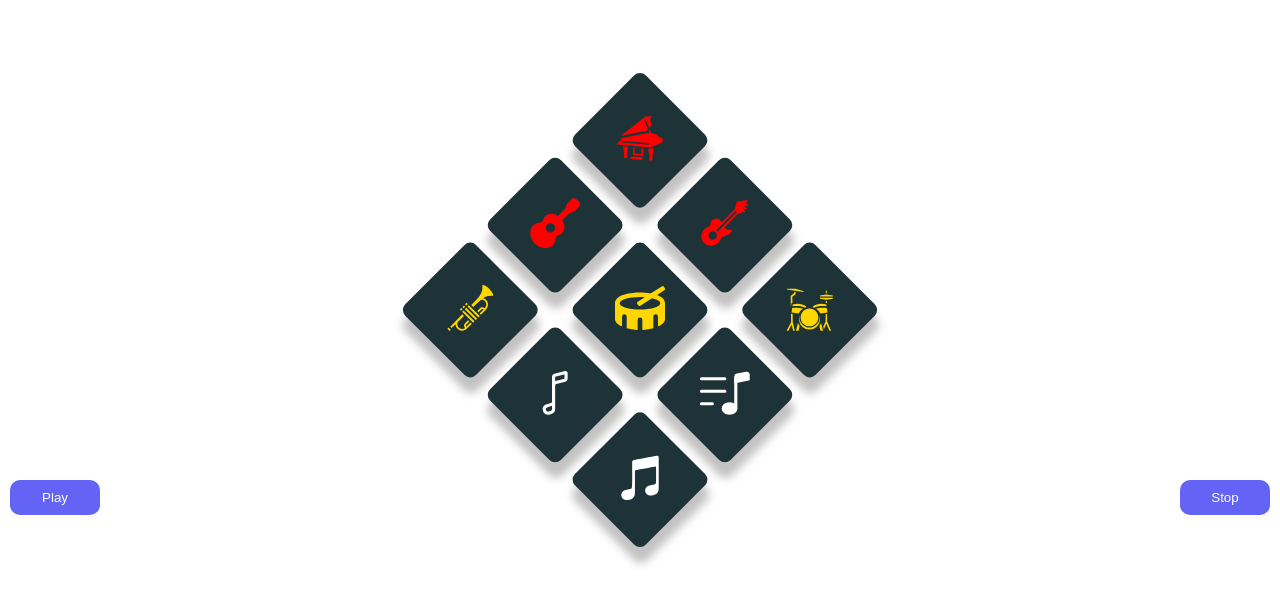
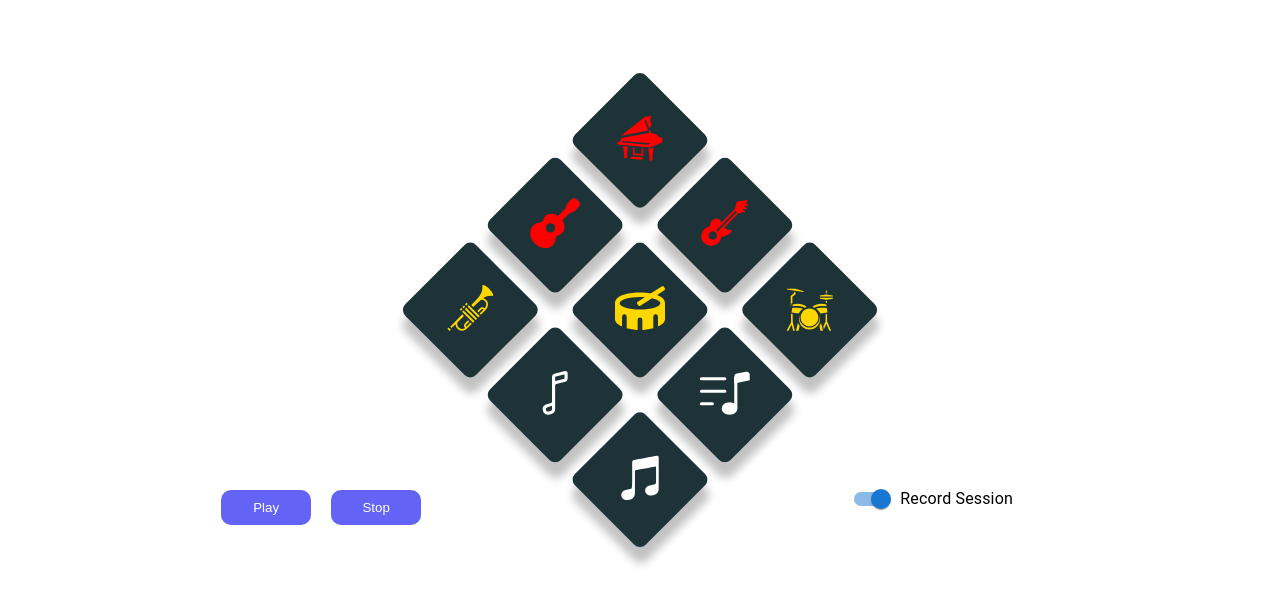
Before and after one commit to eitangrunseid/looper, a React (Create React App) app: page / in a window 1280 px wide. Shown: the top 604 px of the page. Built offline with nearby package versions, Linux system fonts and the light colour scheme.

Commit message:
added recording logic

```diff
--- a/package.json
+++ b/package.json
@@ -3,6 +3,9 @@
 	"version": "0.1.0",
 	"private": true,
 	"dependencies": {
+		"@emotion/react": "^11.7.0",
+		"@emotion/styled": "^11.6.0",
+		"@mui/material": "^5.2.1",
 		"@testing-library/jest-dom": "^5.11.4",
 		"@testing-library/react": "^11.1.0",
 		"@testing-library/user-event": "^12.1.10",
--- a/src/App.css
+++ b/src/App.css
@@ -1,6 +1,12 @@
 .container {
 	display: flex;
 	justify-content: center;
+}
+
+.container-wrapper {
+	/* display: flex; */
+	justify-content: center;
+	width: 500px;
 }
 
 .square-wrapper {
@@ -32,21 +38,30 @@
 
 .buttons-wrapper {
 	display: flex;
-	justify-content: space-between;
+	justify-content: space-around;
+}
+
+.record-wrapper {
+	margin-right: 40px;
 }
 
 .button {
-	margin: 0 10px;
 	width: 90px;
 	background-color: rgb(99, 99, 245);
 	color: white;
 	border-radius: 10px;
 	padding: 10px;
 	border: none;
+	margin: 10px;
 }
 
 .on {
 	background-color: rgb(126, 176, 250);
+}
+
+.buttons-container {
+	display: flex;
+	justify-content: space-around;
 }
 
 @media only screen and (max-width: 500px) {
--- a/src/App.js
+++ b/src/App.js
@@ -5,14 +5,28 @@ import ActionButton from "./components/ActionButton";
 import AppContext from "./context/AppContext";
 import { loops as audioData } from "./data/audioData";
 
+import RecordButton from "./components/RecordButton";
+import PlayRecord from "./components/PlayRecord";
+
 function App() {
 	const [loops, setLoops] = useState(audioData);
 	const [color, setColor] = useState("");
+	const [recordSession, setRecordSession] = useState([]);
+	const [isRecording, setIsRecording] = useState(true);
 
 	return (
-		<div>
+		<>
 			<AppContext.Provider
-				value={{ loops: loops, setLoops: setLoops, color: color, setColor }}
+				value={{
+					loops: loops,
+					setLoops: setLoops,
+					color: color,
+					setColor,
+					recordSession: recordSession,
+					setRecordSession: setRecordSession,
+					isRecording: isRecording,
+					setIsRecording: setIsRecording
+				}}
 			>
 				<div className="container">
 					<div className="square-wrapper">
@@ -27,12 +41,18 @@ function App() {
 						<Square iconName={"Tunes"} />
 					</div>
 				</div>
-				<div className="buttons-wrapper">
-					<ActionButton action="Play" />
-					<ActionButton action="Stop" />
+				<div className="buttons-container">
+					<div className="buttons-wrapper">
+						<ActionButton action="Play" />
+						<ActionButton action="Stop" />
+					</div>
+					<div className="record-wrapper">
+						<RecordButton />
+						<PlayRecord />
+					</div>
 				</div>
 			</AppContext.Provider>
-		</div>
+		</>
 	);
 }
 
--- a/src/components/ActionButton.js
+++ b/src/components/ActionButton.js
@@ -5,18 +5,21 @@ function ActionButton({ action }) {
 	const context = useContext(AppContext);
 
 	const handleClick = () => {
-		console.log(context.loops);
-		context.loops.map((loop, i) => {
+		const recordArray = context.loops.map((loop, i) => {
 			if (action === "Play") {
 				if (loop.status === "active") {
 					loop.audioObj.play();
-					console.log(loop.name);
+					return loop;
 				}
 			} else {
 				loop.audioObj.pause();
 				loop.audioObj.currentTime = 0;
 			}
 		});
+
+		if (context.isRecording) {
+			context.setRecordSession(recordArray);
+		}
 	};
 
 	return (
--- /dev/null
+++ b/src/components/PlayRecord.js
@@ -0,0 +1,26 @@
+import React, { useContext } from "react";
+import AppContext from "../context/AppContext";
+
+function PlayRecord() {
+	const context = useContext(AppContext);
+
+	const handlePlay = () => {
+		context.recordSession.map((record) => {
+			if (record) {
+				record.audioObj.play();
+			}
+		});
+	};
+
+	return (
+		<>
+			{!context.isRecording ? (
+				<button onClick={handlePlay} className="button">
+					Play Session
+				</button>
+			) : null}
+		</>
+	);
+}
+
+export default PlayRecord;
--- /dev/null
+++ b/src/components/RecordButton.js
@@ -0,0 +1,31 @@
+import React, { useContext, useEffect, useState } from "react";
+import AppContext from "../context/AppContext";
+
+import FormGroup from "@mui/material/FormGroup";
+import FormControlLabel from "@mui/material/FormControlLabel";
+import Switch from "@mui/material/Switch";
+
+function RecordButton() {
+	const context = useContext(AppContext);
+
+	const handleChange = (e) => {
+		if (e.target.checked === true) {
+			context.setIsRecording(e.target.checked);
+		} else {
+			context.setIsRecording(e.target.checked);
+		}
+	};
+
+	return (
+		<div>
+			<FormGroup>
+				<FormControlLabel
+					control={<Switch onChange={handleChange} defaultChecked />}
+					label="Record Session"
+				/>
+			</FormGroup>
+		</div>
+	);
+}
+
+export default RecordButton;
```
Also changed, not shown: 1 other file (tests, documents, lock files or other folders).
